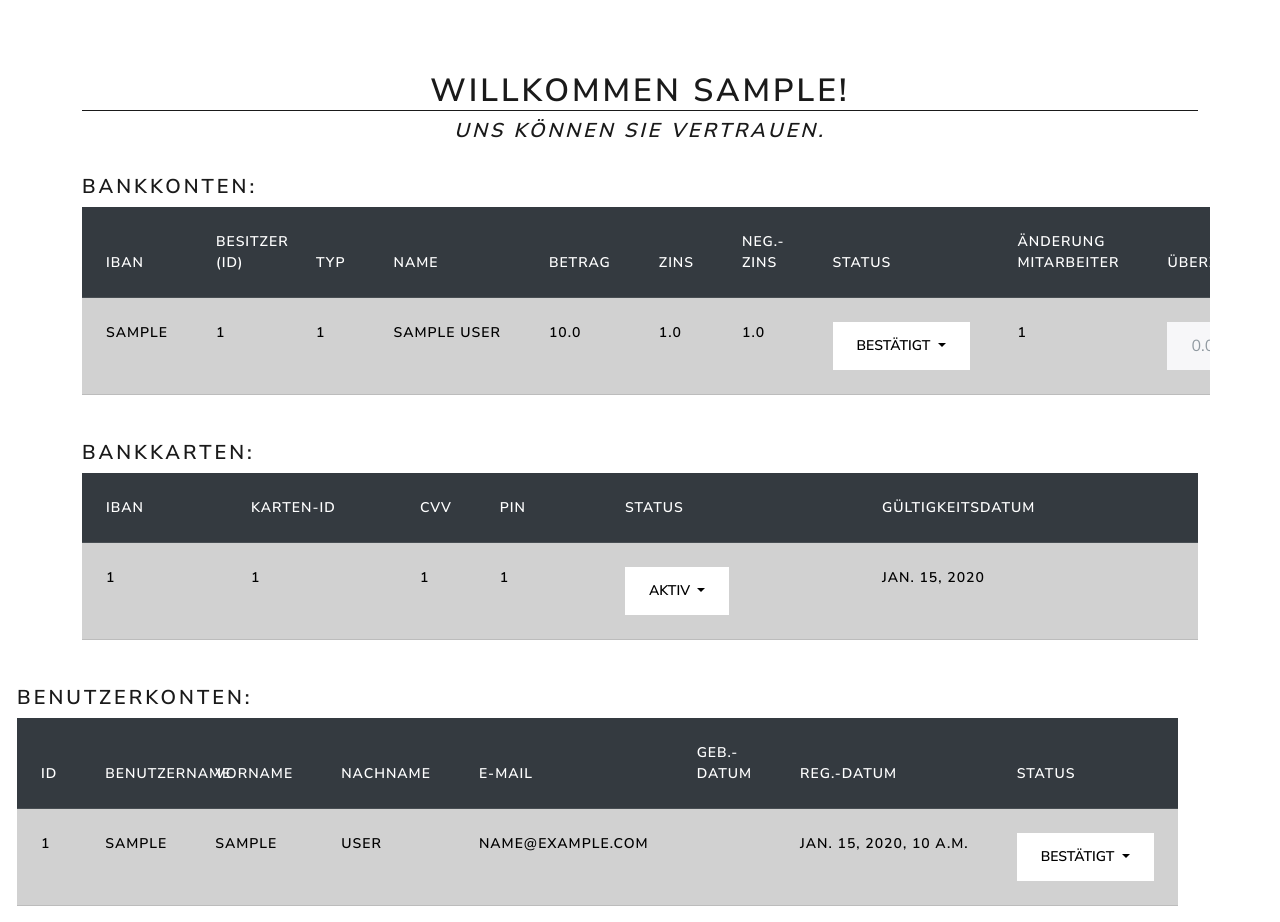
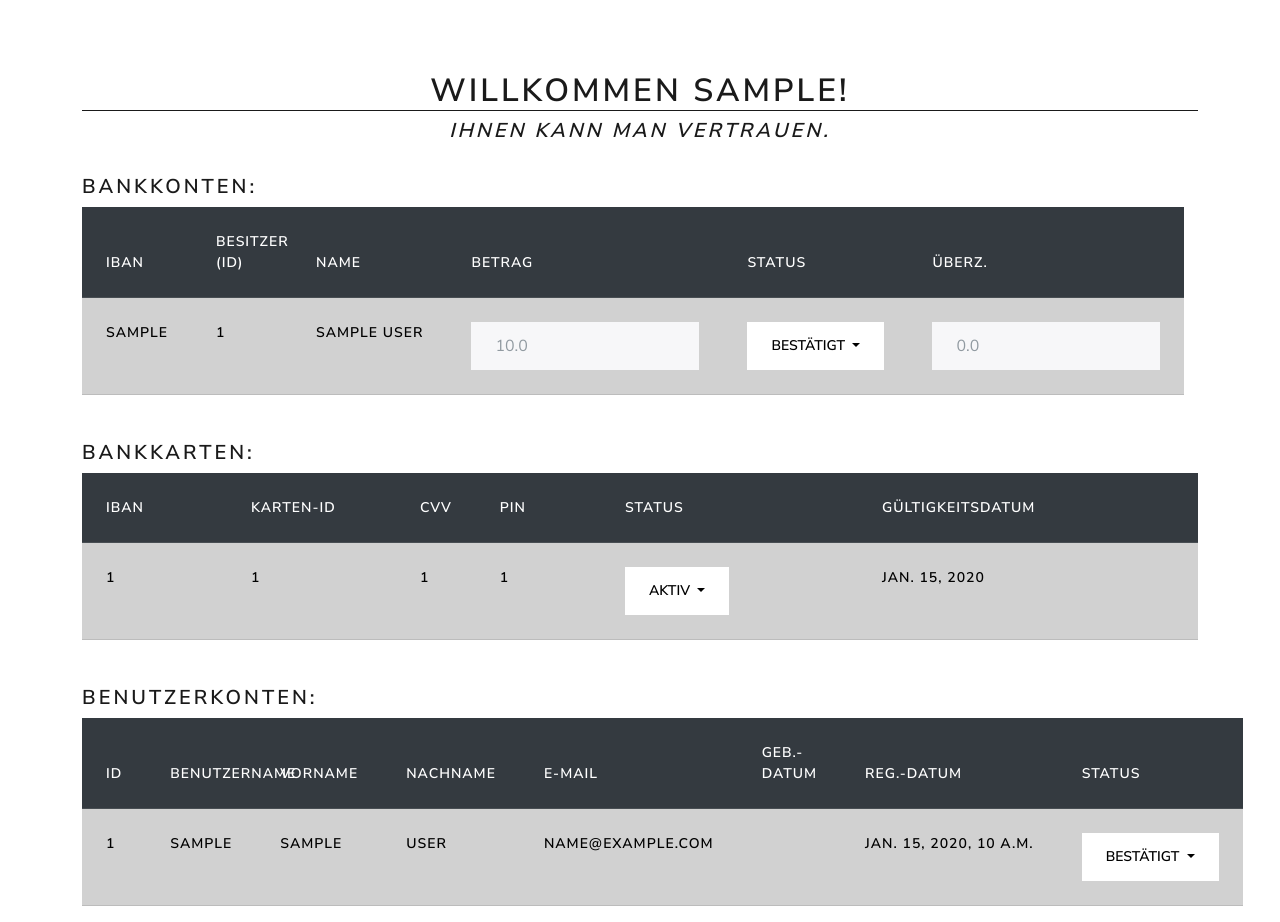
Before and after one commit to timstallinger/bank-website, a Django app: page /accounts/verwalten/ in a window 1280 px wide. Shown: the part 98-1020 px from the top of the page. Run offline with Django 4.2, Linux system fonts and the light colour scheme; a user stored in the database is signed in; tables that the repository leaves empty hold one stand-in row (values such as "Sample post"); lists and menus that the app fills with data are empty; some libraries are stand-ins or nearby versions.

Commit message:
Konto amount bearbeitbar in Mitarbeiter Ansicht

```diff
--- a/megagutebank/home/views.py
+++ b/megagutebank/home/views.py
@@ -64,6 +64,12 @@ def manage(request):
             p = Person.objects.get(id=id)
             p.confirmed = -1
             p.save()
+        if request.POST.get("amount_iban"):
+            iban = request.POST.get("amount_iban")
+            amount = request.POST.get("amount_field")
+            a = Account.objects.get(iban=iban)
+            a.amount = amount
+            a.save()
 
         Accounts = Account.objects.all()
         Cards = Card.objects.all()
--- a/megagutebank/templates/employee.html
+++ b/megagutebank/templates/employee.html
@@ -34,7 +34,7 @@
     <div class="container text-center">
         {% if user.is_authenticated %}
             <h1>Willkommen {{ user.username }}!</h1>
-            <h4><em>Uns können Sie vertrauen.</em></h4>
+            <h4><em>Ihnen kann man vertrauen.</em></h4>
         {% else %}
             <h1>Willkommen bei Mega Gute Bank</h1>
             <h4><em>Uns können Sie vertrauen.</em></h4>
--- a/megagutebank/templates/manage_accounts.html
+++ b/megagutebank/templates/manage_accounts.html
@@ -22,7 +22,7 @@
     <div class="container text-center">
         {% if user.is_authenticated %}
             <h1>Willkommen {{ user.username }}!</h1>
-            <h4><em>Uns können Sie vertrauen.</em></h4>
+            <h4><em>Ihnen kann man vertrauen.</em></h4>
         {% else %}
             <h1>Willkommen bei Mega Gute Bank</h1>
             <h4><em>Uns können Sie vertrauen.</em></h4>
@@ -37,13 +37,9 @@
                 <tr>
                     <th scope="col" onclick=sortTable(0)>IBAN</th>
                     <th scope="col" style="max-width: 100px" onclick=sortTable(1)>Besitzer (ID)</th>
-                    <th scope="col" style="width: 3%" onclick=sortTable(2)>Typ</th>
                     <th scope="col" onclick=sortTable(3)>Name</th>
                     <th scope="col" onclick=sortTable(4)>Betrag</th>
-                    <th scope="col" onclick=sortTable(5)>Zins</th>
-                    <th scope="col" onclick=sortTable(6)>Neg.-Zins</th>
                     <th scope="col" onclick=sortTable(7)>Status</th>
-                    <th scope="col" onclick=sortTable(8)>Änderung Mitarbeiter</th>
                     <th scope="col" onclick=sortTable(9)>Überz.</th>
                 </tr>
             </thead>
@@ -52,11 +48,16 @@
                 <tr class="table-primary">
                     <th scope="row">{{account.iban}}</th>
                     <th scope="row" style="max-width: 20px">{{account.owner_id}}</th>
-                    <th scope="row">{{account.type}}</th>
                     <th scope="row" style="max-width: 250px; text-overflow: ellipsis;  white-space: nowrap; overflow: hidden">{{account.name}}</th>
-                    <th scope="row">{{account.amount}}</th>
-                    <th scope="row">{{account.interest}}</th>
-                    <th scope="row">{{account.negative_interest}}</th>
+                    <th scope="row" style="min-width: 200px">
+                        <form id="amount_form" method="post">
+                        {% csrf_token %}
+                        <div class="form-group">
+                            <input type="hidden" name="amount_iban" value="{{ account.iban }}">
+                            <input type="number" name="amount_field" id="am" class="form-control" placeholder={{account.amount}}>
+                        </div>
+                        </form>
+                    </th>
                     <th scope="row">
                         <div class="dropdown">
                             <form method="post">
@@ -77,7 +78,6 @@
                             </form>
                         </div>
                     </th>
-                    <th scope="row">{{account.employee_id}}</th>
                     <th scope="row" style="min-width: 200px">
                         {% if account.type == 1 %}
                         <form id="overdraft_form" method="post">
@@ -159,7 +159,7 @@
             </table>
     </div>
 
-<div class="container" style="margin-left: 5px; width: 100%; margin-top: 30px">
+<div class="container" style="margin-top: 30px">
         {% if user.is_authenticated %}
             <h4>Benutzerkonten:</h4>
             <table class="table table-hover table-dark" id="cards" style="table-layout: fixed; width: auto">
```
